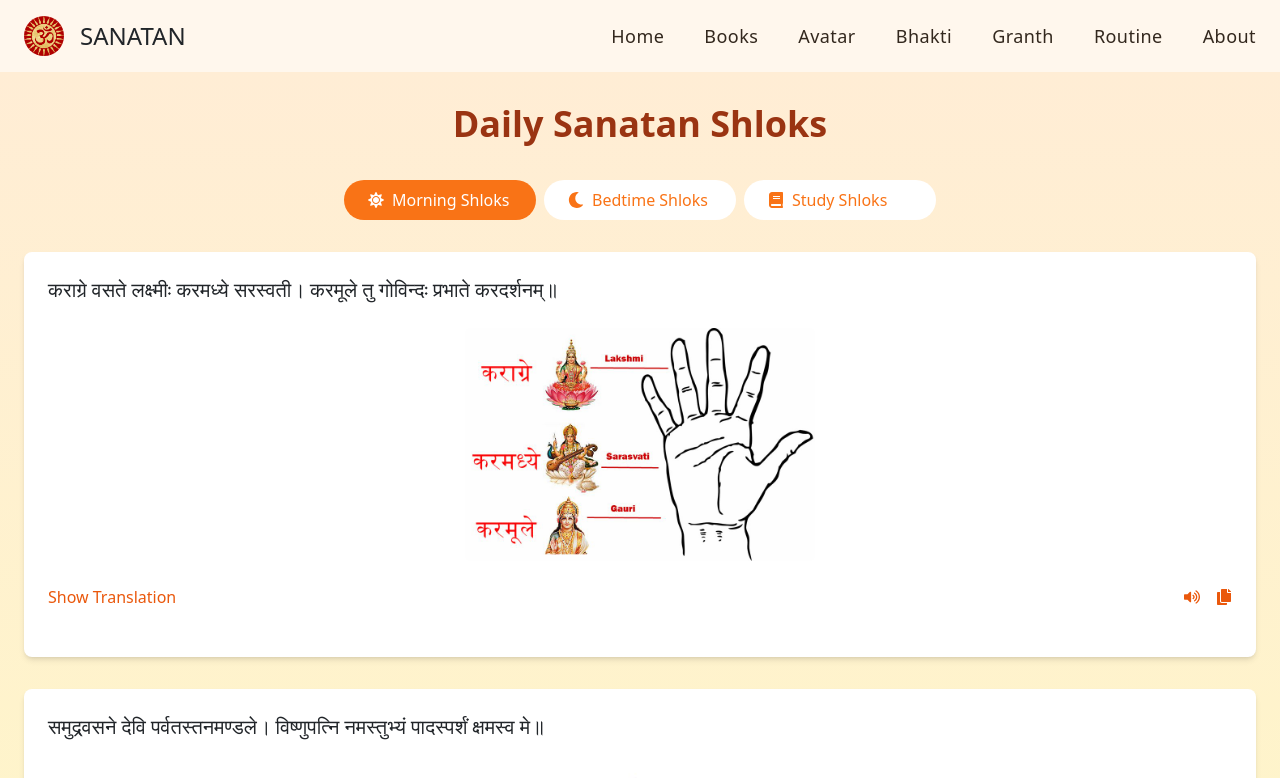
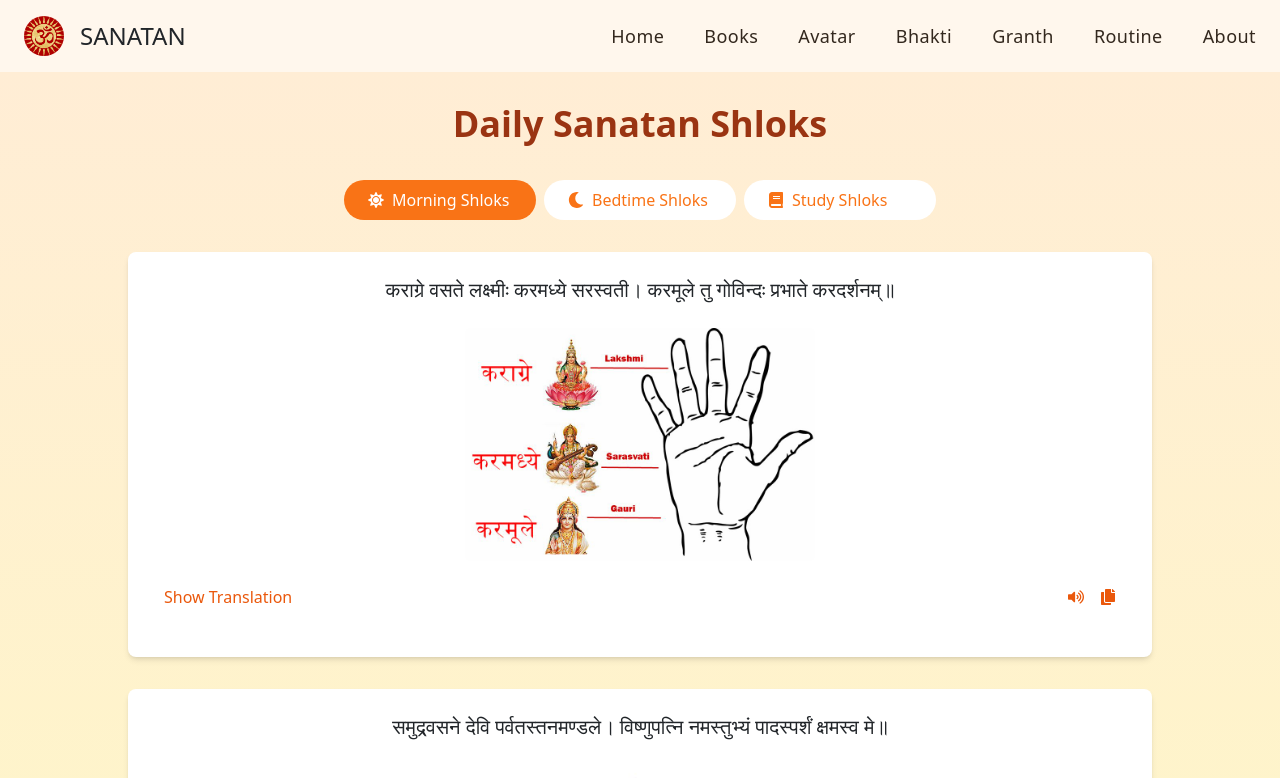
Before and after one commit to SwastikSadhna/hinduism_updated, a React (Vite) app in the folder hinduism/: page /Shlok in a window 1280 px wide. Shown: the top 778 px of the page. Built offline with nearby package versions, Linux system fonts and the light colour scheme.

Commit message:
updating paths and changing the directory

```diff
--- a/hinduism/Components/Hero.jsx
+++ b/hinduism/Components/Home/Hero.jsx
@@ -1,6 +1,6 @@
 import React from "react";
-import "../src/App.css";
-import { imageDetails } from "../resources"; // Import imageDetails for structured access
+import "../../src/App.css";
+import { imageDetails } from "../../resources"; // Import imageDetails for structured access
 
 const Hero = () => {
   return (
--- a/hinduism/Components/Sanatan.jsx
+++ b/hinduism/Components/Home/Sanatan.jsx
@@ -1,4 +1,4 @@
-import { imageDetails } from "../resources";
+import { imageDetails } from "../../resources";
 
 const Sanatan = () => {
   return (
--- a/hinduism/Components/TriMurty.jsx
+++ b/hinduism/Components/Home/TriMurty.jsx
@@ -1,5 +1,5 @@
 import Card from "./Card";
-import { imageDetails } from "../resources";
+import { imageDetails } from "../../resources";
 const TriMurty = () => {
   return (
     <section className="services justify-between p-10 items-center gap-10 flex flex-col h-auto w-full">
@@ -11,7 +11,7 @@ const TriMurty = () => {
         Sanatan Dharma, known as the eternal way of life, represents the world's oldest living religion. It encompasses a rich tapestry of spiritual practices, philosophical teachings, and cultural traditions that have been preserved for thousands of years.
         </p>
       </div>
-      <div className="flex gap-9">
+      <div className="flex flex-wrap gap-9">
         <Card
           title={"Brahma: The Creator of the Universe"}
           description={
--- a/hinduism/Components/Shlok/Shlok.jsx
+++ b/hinduism/Components/Shlok/Shlok.jsx
@@ -32,11 +32,11 @@ const Shlok = ({ text, translation, image, audio, video }) => {
   };
 
   return (
-    <div className="bg-white rounded-lg shadow-md overflow-hidden">
+    <div className="bg-white rounded-lg shadow-md overflow-hidden container max-w-screen-lg text-center ">
       <div className="p-6">
         <p className="text-xl font-semibold mb-4">{text}</p>
         {image && (
-          <img src={image} alt="Shlok illustration" className="object-contain mb-4 rounded m-auto"  style={{maxWidth:"350px"}}/>
+          <img src={image} alt="Shlok illustration" className="object-contain mb-4 rounded m-auto"  style={{width:"100%",maxWidth:"350px",height:'auto',objectPosition:'center'}}/>
         )}
         {/* {video && (
           <div className="relative mb-4">
```
Also changed, not shown: hinduism/Pages/Home.jsx (+5 -5 lines), hinduism/Components/Home/Card.jsx (renamed from hinduism/Components/Card.jsx), hinduism/Components/Home/CharDhamCard.jsx (renamed from hinduism/Components/CharDhamCard.jsx), hinduism/Components/Home/CharDhamSection.jsx (renamed from hinduism/Components/CharDhamSection.jsx), hinduism/Components/Home/PrayingSection.jsx (renamed from hinduism/Components/PrayingSection.jsx), hinduism/Components/Home/Temple.jsx (renamed from hinduism/Components/Temple.jsx), 1 other file (tests, documents, lock files or other folders).
